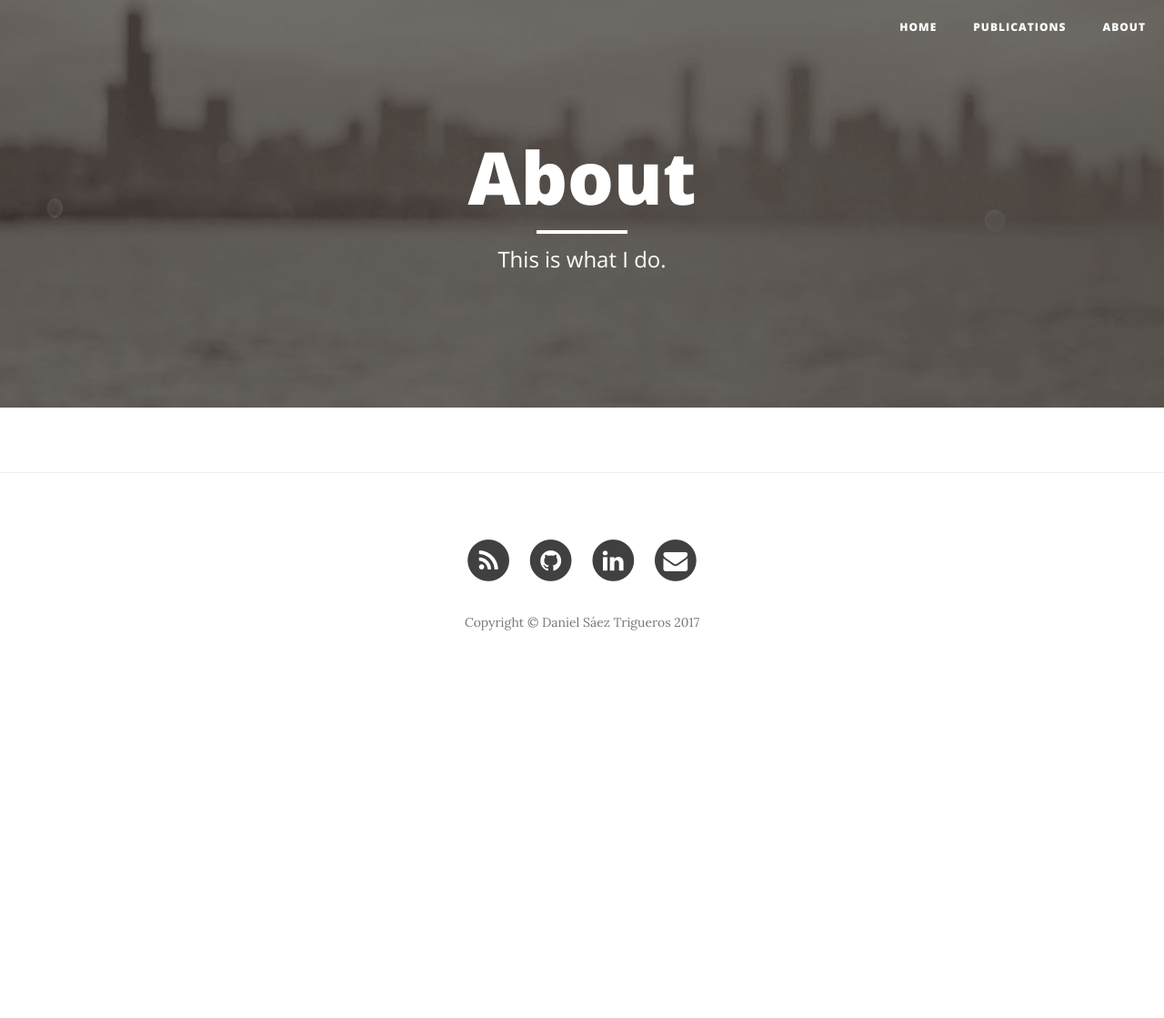
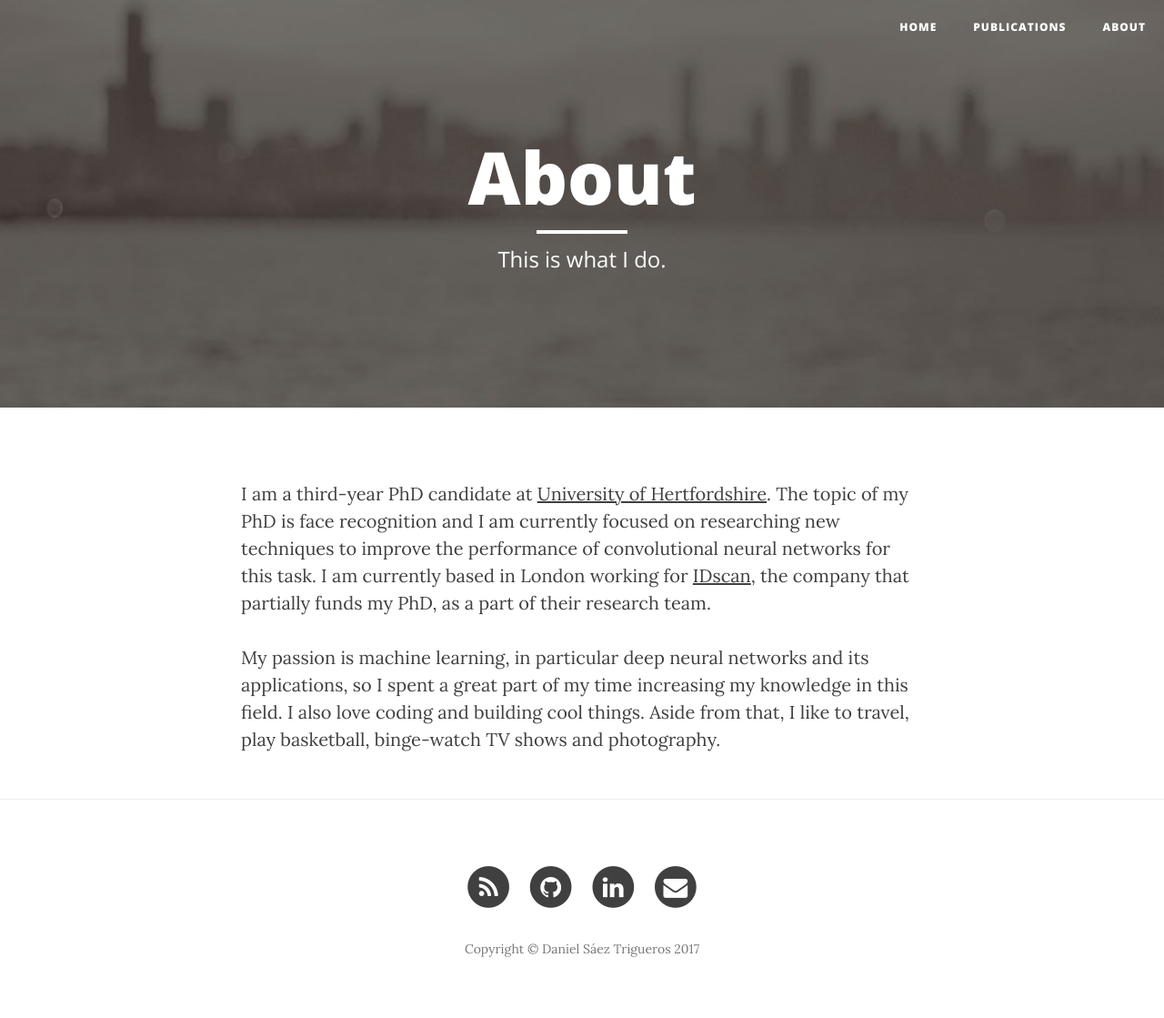
Before and after one commit to d4nst/d4nst.github.io, a Jekyll site: the page built from about.md, in a window 1280 px wide. Shown: the whole page at 91% size. Built offline with Jekyll 4.4.1, drawn with Linux system fonts in a browser that asks for light colours; nearby versions of some CDN libraries; before the commit the page ends 900 px from its top, so only the background shows below that.

Commit message:
Add about

```diff
--- a/about.md
+++ b/about.md
@@ -3,3 +3,7 @@ layout: page
 title: "About"
 description: "This is what I do."
 ---
+
+I am a third-year PhD candidate at [University of Hertfordshire](http://www.herts.ac.uk/). The topic of my PhD is face recognition and I am currently focused on researching new techniques to improve the performance of convolutional neural networks for this task. I am currently based in London working for [IDscan](https://www.idscan.com/), the company that partially funds my PhD, as a part of their research team.
+
+My passion is machine learning, in particular deep neural networks and its applications, so I spent a great part of my time increasing my knowledge in this field. I also love coding and building cool things. Aside from that, I like to travel, play basketball, binge-watch TV shows and photography.
```
